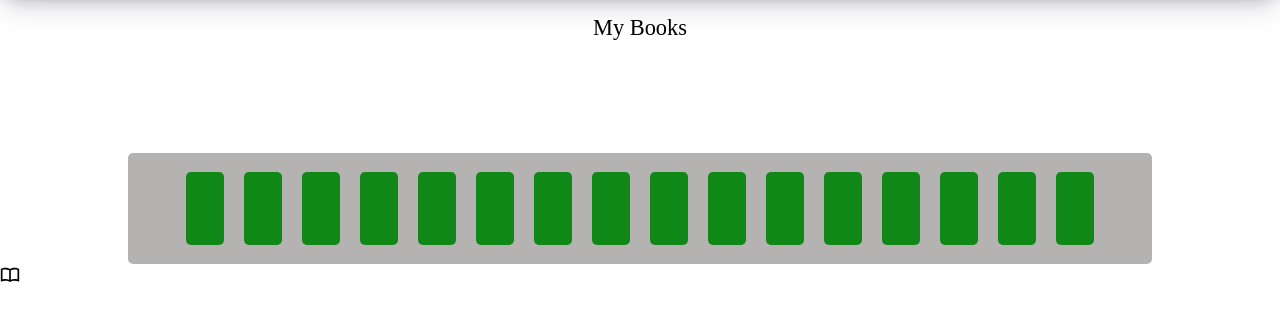
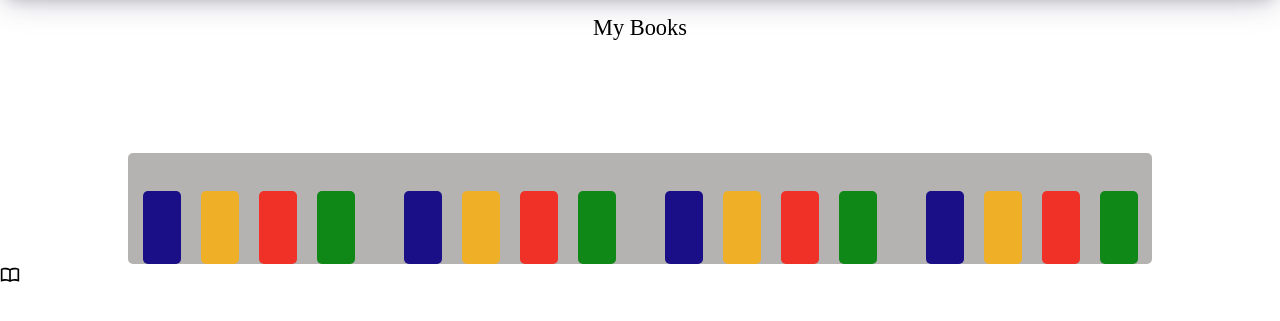
Before and after one commit to rayssarrsilva/library, a plain HTML site: page index.html in a window 1280 px wide. Shown: the part 105-426 px from the top of the page. Drawn offline with Linux system fonts and the light colour scheme; a web font is replaced by a local one.

Commit message:
Finalize the book alignment and the design

```diff
--- a/index.html
+++ b/index.html
@@ -38,28 +38,28 @@
 
     <section id="shelfs">
         <div class="set-1 book">
-            <div id="book1"></div>
-            <div id="book2"></div>
-            <div id="book3"></div>
-            <div id="book4"></div>
+            <div class="book1"></div>
+            <div class="book2"></div>
+            <div class="book3"></div>
+            <div class="book4"></div>
         </div>
         <div class="set-2 book">
-            <div id="book1"></div>
-            <div id="book2"></div>
-            <div id="book3"></div>
-            <div id="book4"></div>
+            <div class="book1"></div>
+            <div class="book2"></div>
+            <div class="book3"></div>
+            <div class="book4"></div>
         </div>
         <div class="set-3 book">
-            <div id="book1"></div>
-            <div id="book2"></div>
-            <div id="book3"></div>
-            <div id="book4"></div>
+            <div class="book1"></div>
+            <div class="book2"></div>
+            <div class="book3"></div>
+            <div class="book4"></div>
         </div>
         <div class="set-4 book">
-            <div id="book1"></div>
-            <div id="book2"></div>
-            <div id="book3"></div>
-            <div id="book4"></div>
+            <div class="book1"></div>
+            <div class="book2"></div>
+            <div class="book3"></div>
+            <div class="book4"></div>
         </div>
     </section>
 
--- a/style.css
+++ b/style.css
@@ -261,5 +261,25 @@ svg {
     height: 73px;
     border-radius: 5px;
     border: none;
-    background-color: #0F8817;
 }
+
+#shelfs {
+    justify-content: space-around;
+    align-items: flex-end;
+}
+
+.book1 {
+    background-color: var(--blue);
+}
+
+.book2 {
+    background-color: var(--yellow);
+}
+
+.book3 {
+    background-color: var(--red);
+}
+
+.book4 {
+    background-color: var(--green);
+}
```
